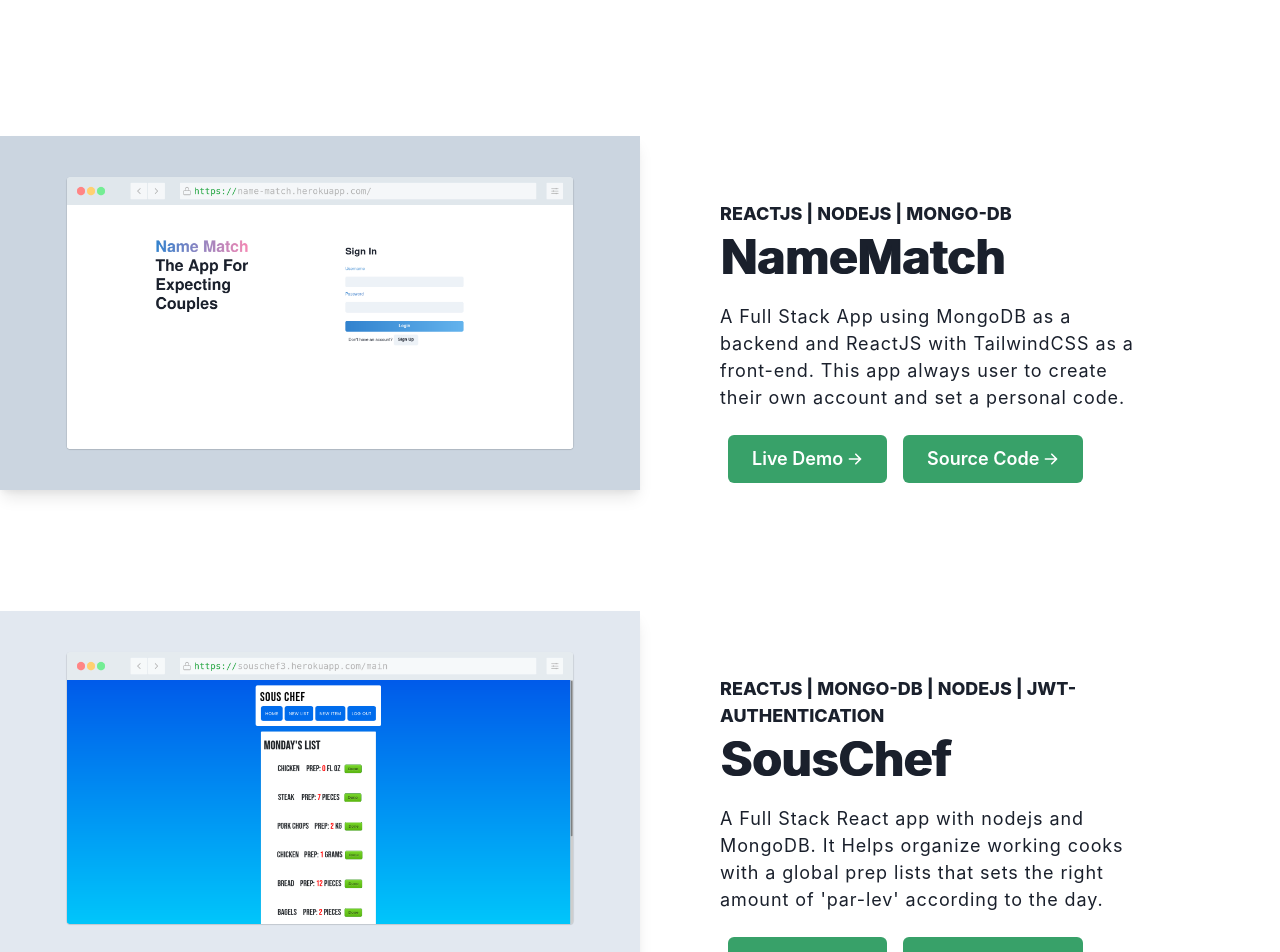
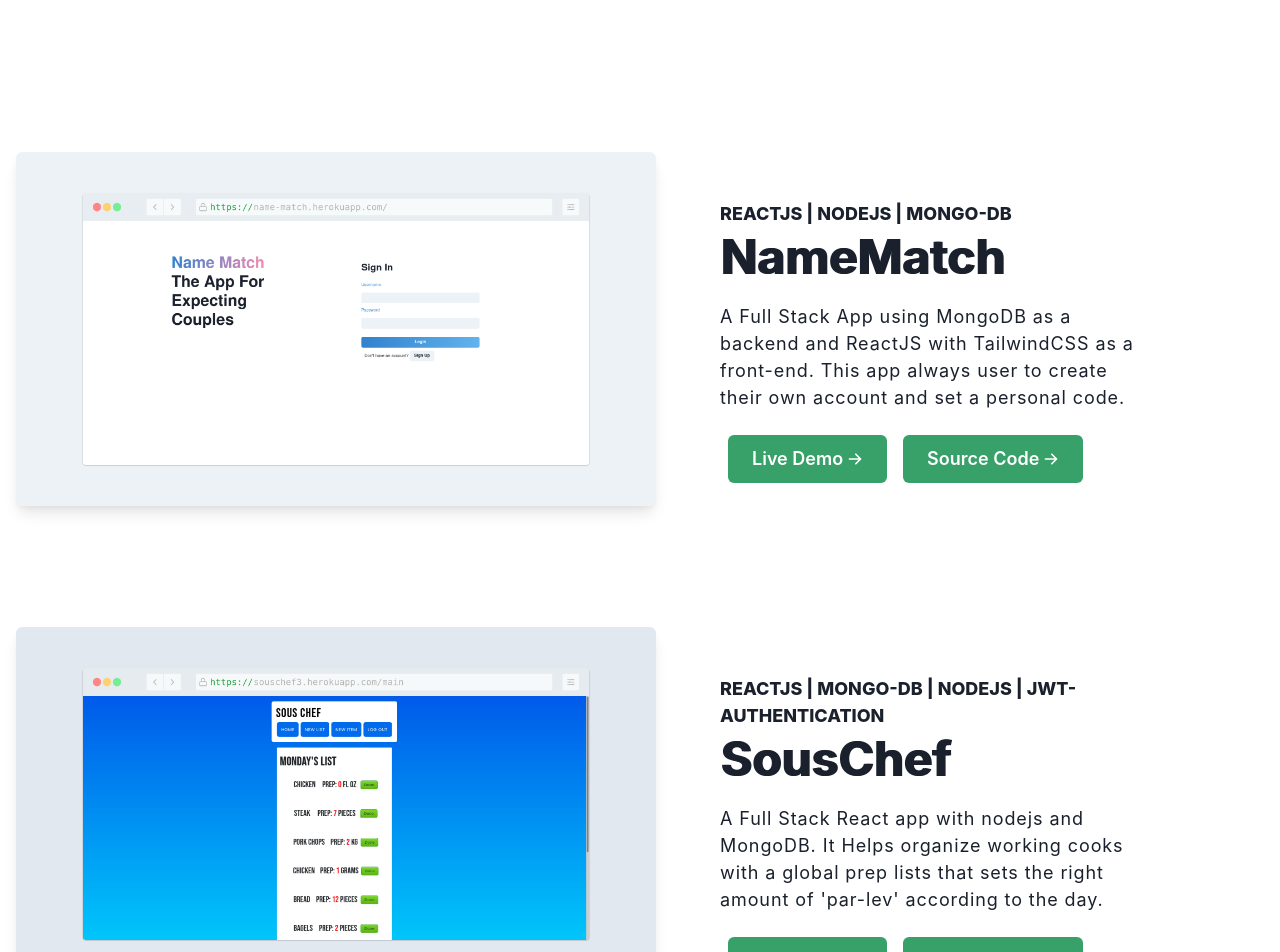
Before and after one commit to nickmackenzie/nick.dev, a Next.js app: page / in a window 1280 px wide. Shown: the part 540-1492 px from the top of the page. Built offline with nearby package versions, Linux system fonts and the light colour scheme; no server answers.

Commit message:
card fix

```diff
--- a/components/AlternativeProject.js
+++ b/components/AlternativeProject.js
@@ -23,6 +23,8 @@
             alt="3 women looking at a laptop"
             w="auto"
             h="auto"
+            rounded="md"
+            m="4"
             bg="gray.200"
             loading="lazy"
             shadow="lg"
--- a/components/AlternativeReverse.js
+++ b/components/AlternativeReverse.js
@@ -42,7 +42,9 @@
             alt="3 women looking at a laptop"
             w="auto"
             h="auto"
-            bg="gray.300"
+            rounded="md"
+            m="4"
+            bg="gray.100"
             loading="lazy"
             shadow="lg"
           />
--- a/components/landingText.js
+++ b/components/landingText.js
@@ -199,6 +199,7 @@
         techIcons=""
         stack="ReactJS | NodeJS | Mongo-DB"
         name="NameMatch"
+        altText=""
       ></AlternativeReverse>
       <AlternativeProject
         image="/images/souschef.png"
```
